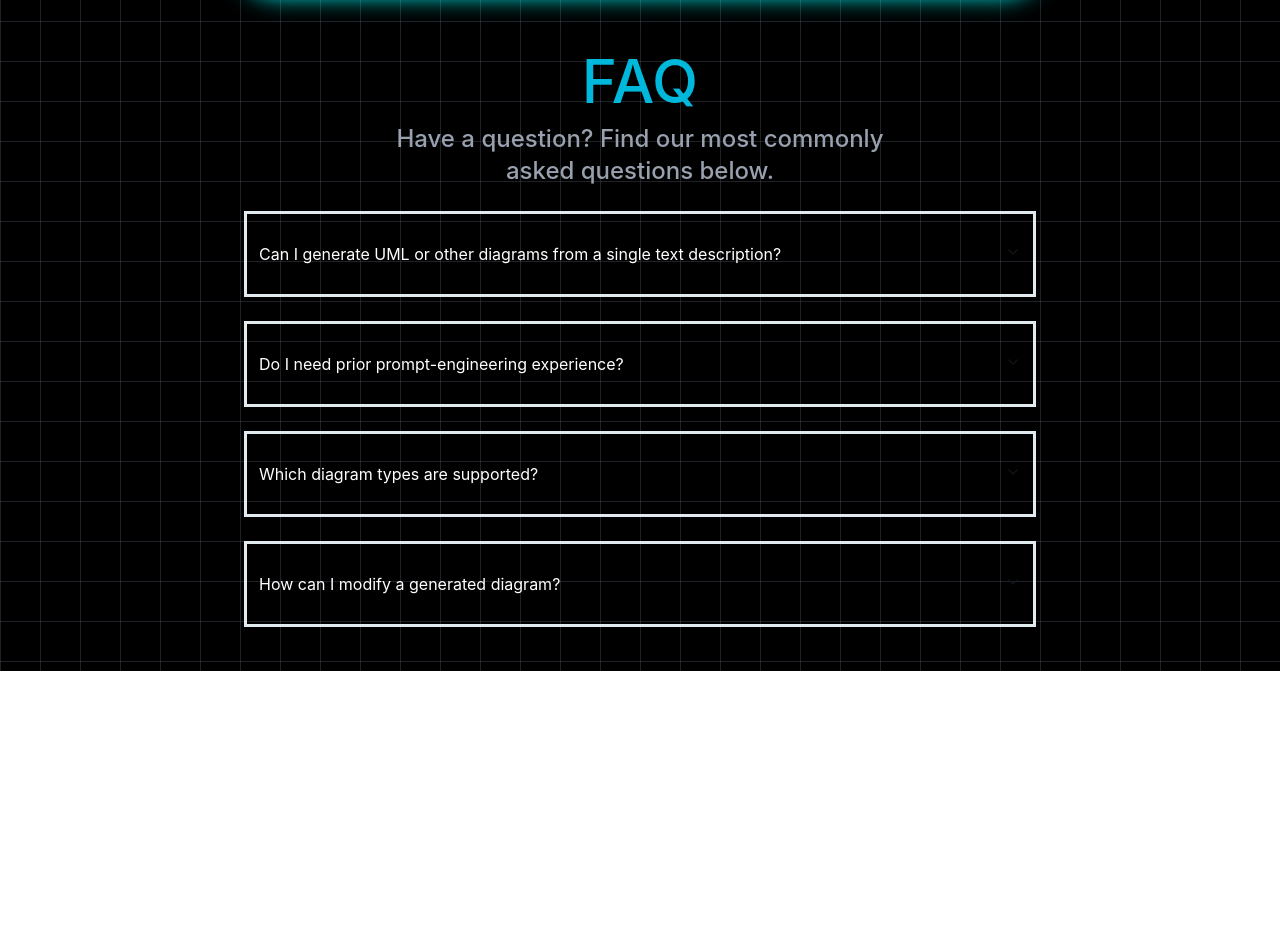
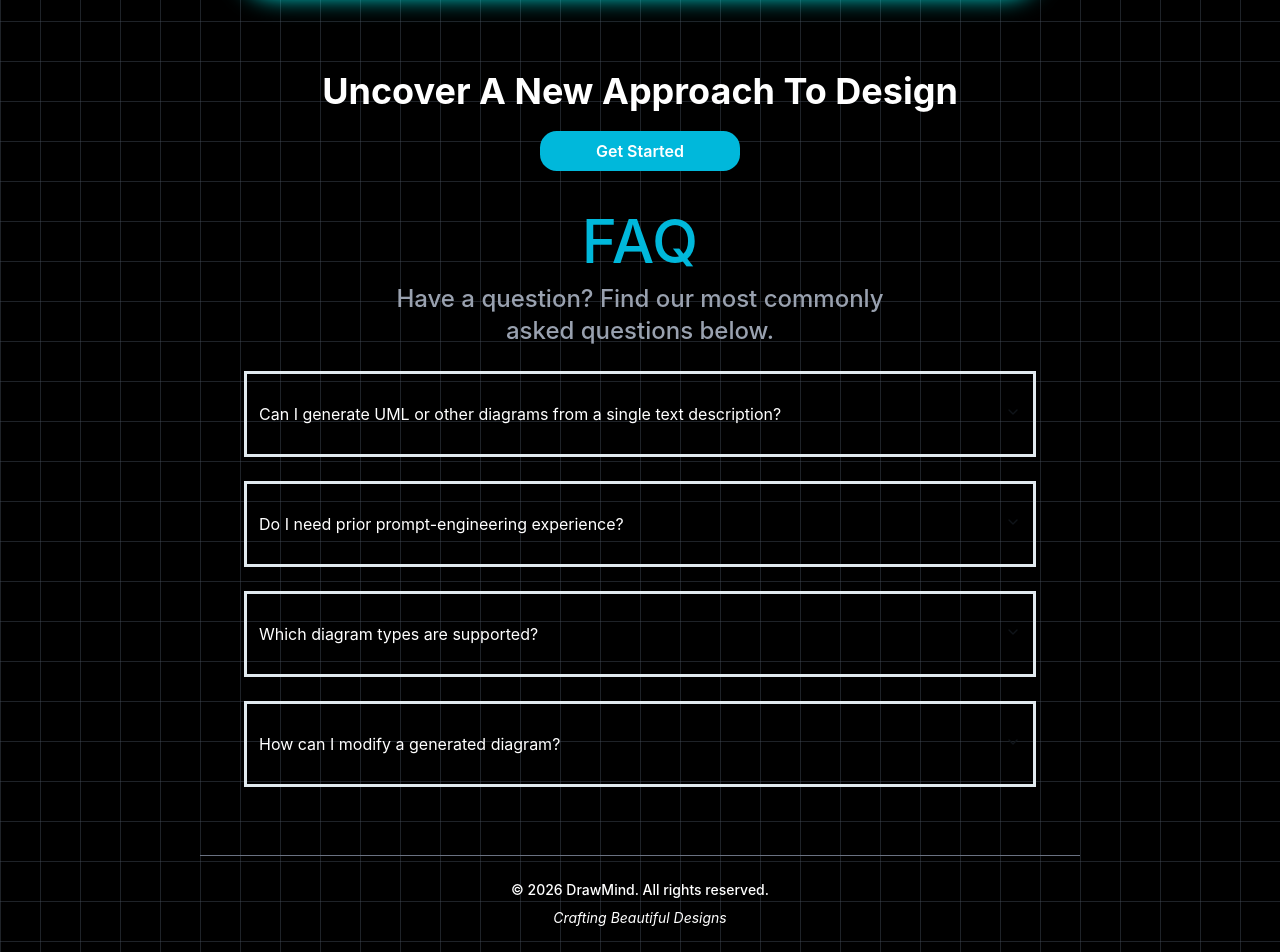
Before and after one commit to mann-rana29/DrawMind, a Next.js app in the folder frontend/: page / in a window 1280 px wide. Shown: the part 779-1731 px from the top of the page. Before the commit the page ends 1450 px from the top, so only its background shows below. Built offline with nearby package versions, Linux system fonts and the light colour scheme.

Commit message:
added footer

```diff
--- a/frontend/src/app/login/page.tsx
+++ b/frontend/src/app/login/page.tsx
@@ -66,7 +66,7 @@ export default function LoginPage() {
                     <div className="text-center">
                         <h2 className="text-3xl font-bold tracking-tight text-white">Welcome back</h2>
                         <p className="mt-2 text-sm text-neutral-400">
-                            Sign in to your account to continue
+                            Login to your account to continue
                         </p>
                     </div>
 
--- a/frontend/src/app/page.tsx
+++ b/frontend/src/app/page.tsx
@@ -2,6 +2,8 @@ import Head from "next/head";
 import Hero from "@/components/HeroSection/Hero";
 import Navbar from "@/components/Navbar/Navbar";
 import Faq from "@/components/FAQ/Faq";
+import Footer from "@/components/Footer/Footer";
+import GetStarted from "@/components/GetStarted";
 
 export default function Home() {
   return (
@@ -21,7 +23,9 @@ export default function Home() {
         <div className="w-full h-full">
           <Navbar/>
           <Hero/>
+          <GetStarted/>
           <Faq/>
+          <Footer/>
         </div>
 
       </div>
--- a/frontend/src/app/register/page.tsx
+++ b/frontend/src/app/register/page.tsx
@@ -115,7 +115,7 @@ export default function RegisterPage() {
                     <p className="text-center text-sm text-neutral-400">
                         Already have an account?{' '}
                         <Link href="/login" className="font-medium text-white hover:underline">
-                            Sign in
+                            Login
                         </Link>
                     </p>
                 </div>
--- a/frontend/src/components/Footer/Footer.tsx
+++ b/frontend/src/components/Footer/Footer.tsx
@@ -1,7 +1,14 @@
+import Link from "next/link";
+
 export default function Footer() {
     return(
-        <footer>
-            <p>Footer</p>
+        <footer className="w-full py-6 transition-colors duration-300  dark:text-neutral-200">
+               <div className="container mx-auto text-center">
+                <div className="mx-auto max-w-6xl border-t transition-colors duration-300 border-gray-500 pt-6">
+                    <p className="text-sm font-medium transition-colors duration-300 ">© 2026 DrawMind. All rights reserved.</p>
+                    <p className="mt-2 text-sm italic transition-colors duration-300 ">Crafting Beautiful Designs</p>
+                </div>
+                </div>
         </footer>
     )
 }
--- /dev/null
+++ b/frontend/src/components/GetStarted.tsx
@@ -0,0 +1,14 @@
+import Link from "next/link";
+
+export default function GetStarted() {
+    return(
+        <div className="LastHeadlineSection my-10 flex gap-5 flex-col justify-center items-center">
+                    <div>
+                        <h1 className="lg:text-4xl sm:text-3xl text-xl font-bold">Uncover A New Approach To Design</h1>
+                    </div>
+                    <Link href="/register">
+                        <button className="bg-cyan-500  sm:w-[200px] w-[150px] hover:bg-cyan-700 rounded-sm p-2 font-semibold cursor-pointer transition duration-300 ease-in-out">Get Started</button>
+                    </Link>
+        </div>
+    )
+}
--- a/frontend/src/components/ui/accordion.tsx
+++ b/frontend/src/components/ui/accordion.tsx
@@ -35,7 +35,7 @@ function AccordionTrigger({
       <AccordionPrimitive.Trigger
         data-slot="accordion-trigger"
         className={cn(
-          "focus-visible:border-ring focus-visible:ring-ring/50 flex flex-1 items-start justify-between gap-4 rounded-md py-4 text-left text-md font-normal transition-all outline-none focus-visible:ring-[3px] disabled:pointer-events-none disabled:opacity-50 [&[data-state=open]>svg]:rotate-180",
+          "focus-visible:border-ring cursor-pointer focus-visible:ring-ring/50 flex flex-1 items-start justify-between gap-4 rounded-md py-4 text-left text-md font-normal transition-all outline-none focus-visible:ring-[3px] disabled:pointer-events-none disabled:opacity-50 [&[data-state=open]>svg]:rotate-180",
           className
         )}
         {...props}
```
